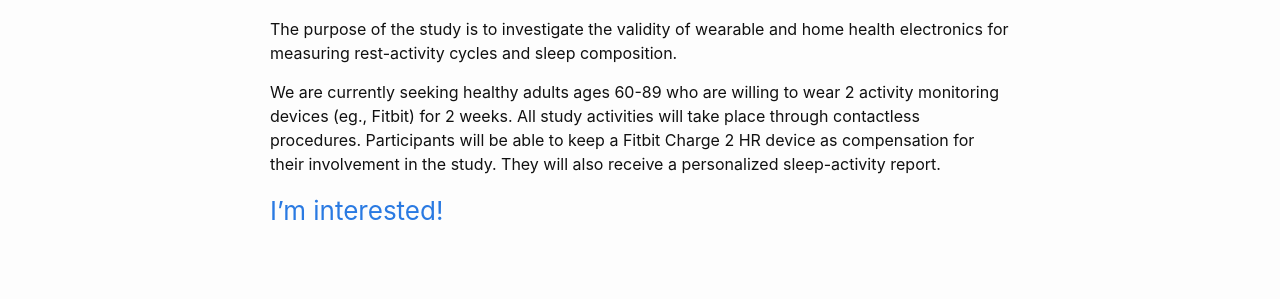
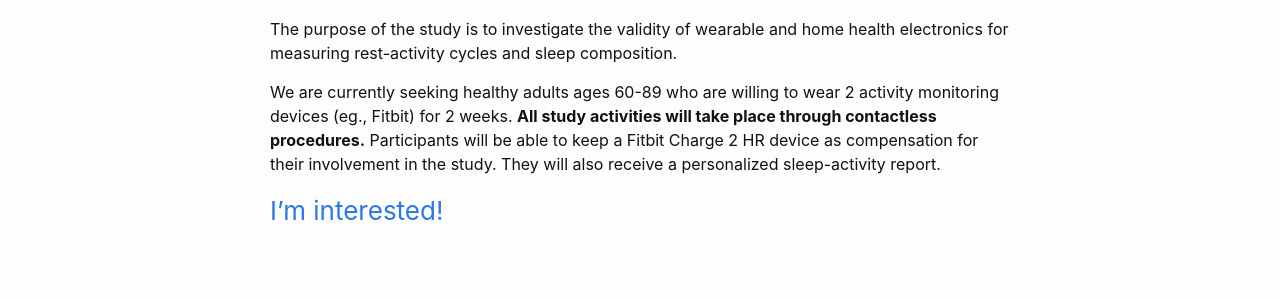
Before and after one commit to UTCogNeuroLab/UTCogNeuroLab.github.io, a Jekyll site: the page built from studies.md, in a window 1280 px wide. Shown: the part 400-699 px from the top of the page. Built offline with Jekyll 4.4.1, drawn with Linux system fonts in a browser that asks for light colours; nearby versions of some CDN libraries.

```diff
--- a/studies.md
+++ b/studies.md
@@ -15,7 +15,7 @@ Please see below for more information about our current studies.
 
 The purpose of the study is to investigate the validity of wearable and home health electronics for measuring rest-activity cycles and sleep composition. <br>
 
-We are currently seeking healthy adults ages 60-89 who are willing to wear 2 activity monitoring devices (eg., Fitbit) for 2 weeks. All study activities will take place through contactless procedures. Participants will be able to keep a Fitbit Charge 2 HR device as compensation for their involvement in the study. They will also receive a personalized sleep-activity report. <br>
+We are currently seeking healthy adults ages 60-89 who are willing to wear 2 activity monitoring devices (eg., Fitbit) for 2 weeks. **All study activities will take place through contactless procedures.** Participants will be able to keep a Fitbit Charge 2 HR device as compensation for their involvement in the study. They will also receive a personalized sleep-activity report. <br>
 
 ### [I'm interested!](https://redcap.prc.utexas.edu/redcap/surveys/?s=CPRNKN7TW9) <br> <br> <br>
 
```
